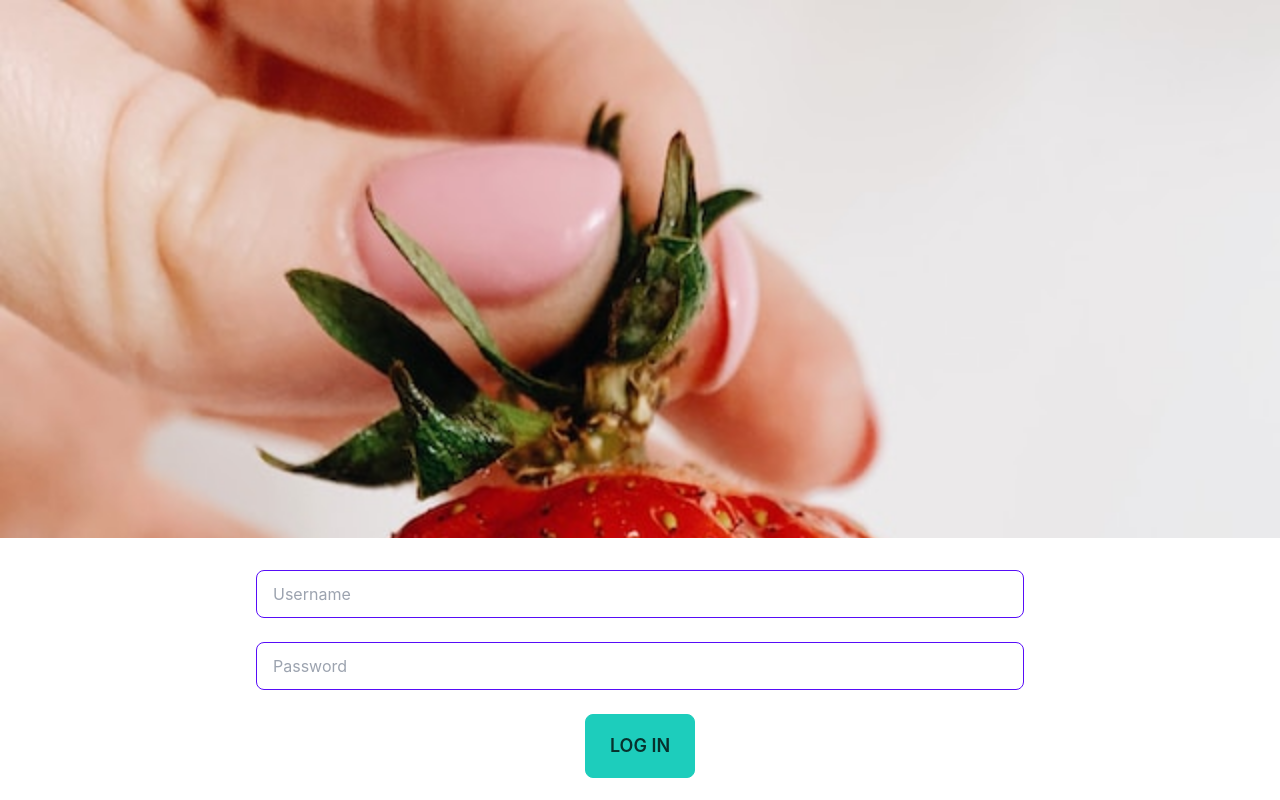
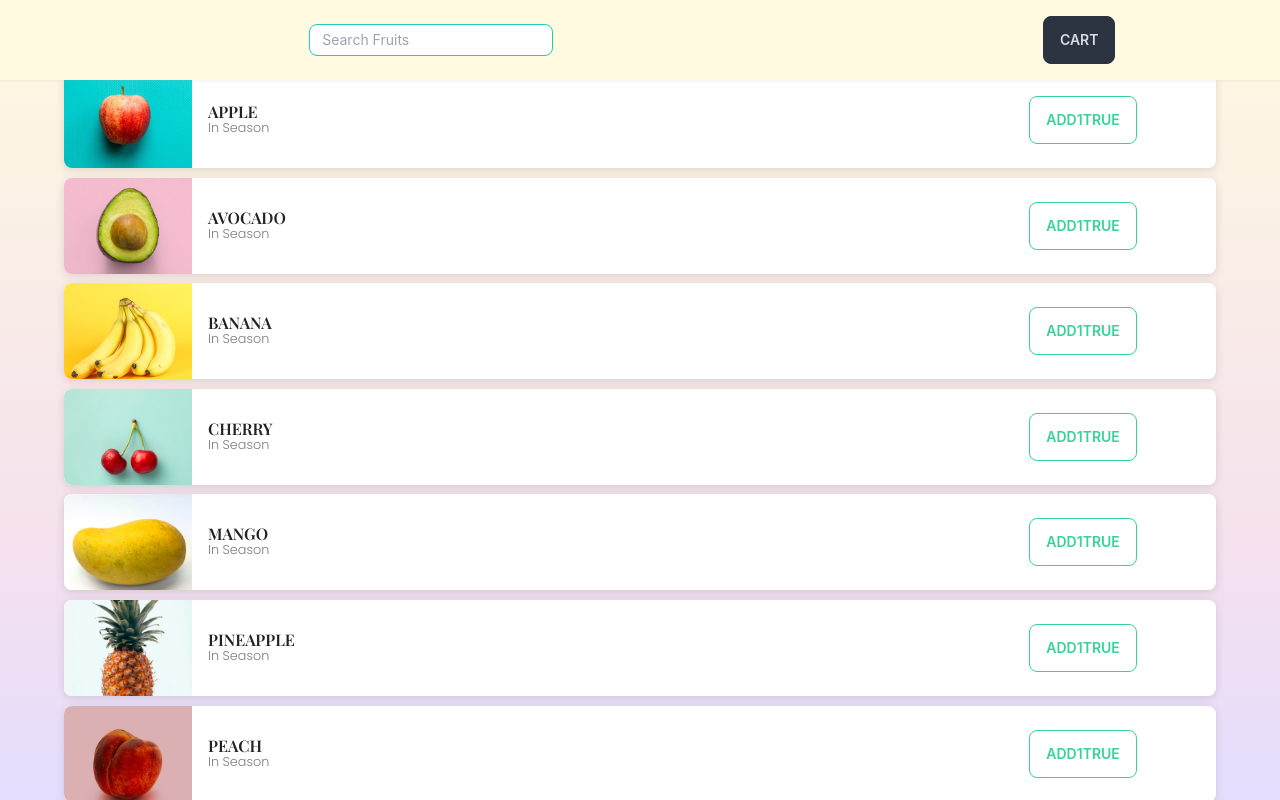
Before and after one commit to kenleeyx/SQ-FTBC13-Project1, a React (Create React App) app: page / in a window 1280 px wide. Both pictures are taken after a click on the button "LOG IN". Shown: the top 800 px of the page. Built offline with nearby package versions, Linux system fonts and the light colour scheme.

Commit message:
localstorage for button still not working. will try sth else

```diff
--- a/src/App.css
+++ b/src/App.css
@@ -51,16 +51,13 @@
   padding: 1em 1em 1em 0px;
 
   background-color: #fffae0;
-
   box-shadow: rgba(170, 170, 170, 0.1) 0px 2px 2px 0px;
 
-  /* border-radius: 0.5rem; */
   .searchbar-alignment {
-    /* padding-left: 3rem; */
-
     justify-content: center;
     width: 70%;
   }
+
   .switchbutton-alignment {
     justify-content: center;
     width: 30%;
--- a/src/App.js
+++ b/src/App.js
@@ -68,23 +68,55 @@ class App extends React.Component {
     });
   };
 
+  // fruit is [ fruitIndex , boolean ]
   addToShoppingList = (fruit) => {
-    console.log("toShoppingList passing down: ", fruit);
+    // console.log("toShoppingList passing down: ", fruit);
     let checkList = this.state.shoppinglist;
 
-    if (checkList.includes(fruit)) {
+    // if the new fruitIndex is an index of a fruit already inside the checklist
+    if (checkList.includes(fruit[0])) {
       // Possibility of adding a popup if already added? or change the button
-      console.log("already the shopping list!");
+      if (fruit[1] === true) {
+        console.log("already in the shopping list!");
+      }
+      if (fruit[1] === false) {
+        // console.log("FALSE BRANCH");
+        // pop the fruit, then set the the new array as the shopping list
+
+        for (let i = 0; i < checkList.length; i++) {
+          if (checkList[i] === fruit[0]) {
+            let temp = checkList.splice(i, 1);
+
+            this.setState({
+              shoppinglist: [...checkList],
+            });
+          }
+        }
+      }
     } else {
       this.setState(
         {
-          shoppinglist: [...this.state.shoppinglist, fruit],
+          shoppinglist: [...this.state.shoppinglist, fruit[0]],
         },
         () => {
-          console.log("addToShoppingList state: ", this.state.shoppinglist);
+          // console.log("addToShoppingList state: ", this.state.shoppinglist);
         }
       );
     }
+
+    // if (checkList.includes(fruit)) {
+    //   // Possibility of adding a popup if already added? or change the button
+    //   console.log("already in the shopping list!");
+    // } else {
+    //   this.setState(
+    //     {
+    //       shoppinglist: [...this.state.shoppinglist, fruit],
+    //     },
+    //     () => {
+    //       console.log("addToShoppingList state: ", this.state.shoppinglist);
+    //     }
+    //   );
+    // }
   };
 
   shoppingListItems = (indexes) => {
--- a/src/Components/FoodCard/FoodCard.js
+++ b/src/Components/FoodCard/FoodCard.js
@@ -8,13 +8,27 @@ export default class FoodCard extends React.Component {
   constructor(props) {
     super(props);
 
+    if (localStorage.getItem(this.props.fruitName) === null) {
+      localStorage.setItem(this.props.fruitName, true);
+
+      this.state = {
+        modalState: false,
+
+        buttonText: "ADD",
+        isClicked: localStorage.getItem(this.props.fruitName),
+      };
+    }
+
     this.state = {
       modalState: false,
 
-      buttonText: "ADD",
-      isClicked: false,
+      buttonText: "ADD1",
+      isClicked: localStorage.getItem(this.props.fruitName),
     };
   }
+
+  // if this.state.isClicked is false -> green button, text: ADD
+  // if this.state.isClicked is true -> red button, text: ADDED
 
   //Function for Child: To toggle the pop-up modal window
   openModal = () => {
@@ -28,25 +42,33 @@ export default class FoodCard extends React.Component {
     // this.props.addItemButton(this.props.fruitIndex);
 
     // PASS PROP TO PARENTS: prop is: [ fruitIndex , boolean]
-    this.props.addItemButton(this.props.fruitIndex);
+    // this.props.addItemButton([this.props.fruitIndex, !this.state.isClicked]);
 
-    console.log("HANDLE", this.state.isClicked);
+    // console.log("HANDLE", this.state.isClicked);
+    localStorage.setItem(this.props.fruitName, !this.state.isClicked);
+
     this.setState(
       {
         isClicked: !this.state.isClicked,
       },
+
       () => {
+        console.log("post, ", this.state.isClicked);
+        this.props.addItemButton([this.props.fruitIndex, this.state.isClicked]);
+
+        // this.props.addItemButton([this.props.fruitIndex, this.state.isClicked]);
+
         // console.log("changed state is: ", this.state.isClicked);
         if (this.state.isClicked === true) {
           // console.log("first branch");'
-          localStorage.setItem(this.props.fruitName, this.state.isClicked);
+          // localStorage.setItem(this.props.fruitName, this.state.isClicked);
 
           this.setState({
             buttonText: "ADDED!",
           });
-        } else if (this.state.isClicked === false) {
+        } else if (localStorage.getItem(this.props.fruitName) === false) {
           // console.log("second branch");
-          localStorage.setItem(this.props.fruitName, this.state.isClicked);
+          // localStorage.setItem(this.props.fruitName, this.state.isClicked);
 
           this.setState({
             buttonText: "ADD",
@@ -54,6 +76,25 @@ export default class FoodCard extends React.Component {
         }
       }
     );
+
+    // this.props.addItemButton([this.props.fruitIndex, this.state.isClicked]);
+
+    // console.log("changed state is: ", this.state.isClicked);
+    // if (this.state.isClicked === true) {
+    //   // console.log("first branch");'
+    //   localStorage.setItem(this.props.fruitName, this.state.isClicked);
+
+    //   this.setState({
+    //     buttonText: "ADDED!",
+    //   });
+    // } else if (this.state.isClicked === false) {
+    //   // console.log("second branch");
+    //   localStorage.setItem(this.props.fruitName, this.state.isClicked);
+
+    //   this.setState({
+    //     buttonText: "ADD",
+    //   });
+    // }
 
     // // if isclicked is true, button text ADDED
     // if (this.state.isClicked === false) {
@@ -70,29 +111,33 @@ export default class FoodCard extends React.Component {
 
     // if isclicked is false, button text is ADD
 
-    console.log("FoodCard handleClick - added index: ", this.props.fruitIndex);
+    // console.log("FoodCard handleClick - added index: ", this.props.fruitIndex);
   };
 
-  componentDidMount = () => {
-    if (localStorage.getItem(this.props.fruitName) != null) {
-      // console.log("First instance of: ", this.props.fruitName);
-      console.log(
-        "initalised old state of: ",
-        localStorage.getItem(this.props.fruitName)
-      );
+  // componentDidMount = () => {
+  //   if (!localStorage.getItem(this.props.fruitName) === null) {
+  //     console.log("NOT an null item of: ", this.props.fruitName);
+  //     console.log(
+  //       "initalised old state of: ",
+  //       localStorage.getItem(this.props.fruitName)
+  //     );
 
-      this.setState(
-        {
-          isClicked: localStorage.getItem(this.props.fruitName),
-        },
-        () => {
-          console.log("the changed state is: ", this.state.isClicked);
-        }
-      );
-    } else {
-      console.log("Else branch");
-    }
-  };
+  //     this.setState(
+  //       {
+  //         isClicked: localStorage.getItem(this.props.fruitName),
+  //       },
+  //       () => {
+  //         console.log("the changed state is: ", this.state.isClicked);
+  //       }
+  //     );
+  //   }
+
+  //   if (localStorage.getItem(this.props.fruitName) === null) {
+  //     this.setState({
+  //       isClicked: false,
+  //     });
+  //   }
+  // };
 
   render() {
     // Locks the scroll for document.body if the this.state.modalState: true
@@ -139,12 +184,14 @@ export default class FoodCard extends React.Component {
             <button
               className={
                 this.state.isClicked === true
-                  ? "btn btn-outline btn-error active:btn-error btn-xs addButton md:btn-md"
+                  ? // localStorage.getItem(this.props.fruitName) === false
+                    "btn btn-outline btn-error active:btn-error btn-xs addButton md:btn-md"
                   : "btn btn-outline btn-success active:btn-accent btn-xs addButton md:btn-md"
               }
               onClick={this.handleClick}
             >
               {this.state.buttonText}
+              {this.state.isClicked}
             </button>
           </div>
         </div>
--- a/src/Pages/LogInPage.js
+++ b/src/Pages/LogInPage.js
@@ -21,11 +21,12 @@ export default class LogInPage extends React.Component {
   };
 
   handleSubmit = () => {
-    if (this.state.username === "shanquan") {
-      this.props.catalogButton();
-    } else {
-      console.log("incorrect username and password");
-    }
+    this.props.catalogButton();
+    // if (this.state.username === "shanquan") {
+    //   this.props.catalogButton();
+    // } else {
+    //   console.log("incorrect username and password");
+    // }
   };
 
   render() {
--- a/src/Pages/ShoppingListPage.js
+++ b/src/Pages/ShoppingListPage.js
@@ -9,11 +9,6 @@ export default class ShoppingListPage extends React.Component {
   }
 
   addedFruitsMenu = this.props.addedItems.map((fruit) => {
-    console.log("SHOPPINGLIST CHECK: ", fruit[0]);
-    console.log("localStorage CHECK: ", localStorage.getItem(fruit[0]));
-
-    if (localStorage.getItem(fruit[0]) == true) {
-      console.log("entered loop for: ", fruit[0]);
     return (
       <FoodCardAdded
         fruitName={fruit[0]}
@@ -22,10 +17,26 @@ export default class ShoppingListPage extends React.Component {
         fruitFeel={fruit[3]}
       />
     );
-    } else {
-      return null;
-    }
   });
+
+  // addedFruitsMenu = this.props.addedItems.map((fruit) => {
+  //   console.log("SHOPPINGLIST CHECK: ", fruit[0]);
+  //   console.log("localStorage CHECK: ", localStorage.getItem(fruit[0]));
+
+  //   if (localStorage.getItem(fruit[0]) == true) {
+  //     console.log("entered loop for: ", fruit[0]);
+  //     return (
+  //       <FoodCardAdded
+  //         fruitName={fruit[0]}
+  //         fruitIndex={fruit[1]}
+  //         fruitVisual={fruit[2]}
+  //         fruitFeel={fruit[3]}
+  //       />
+  //     );
+  //   } else {
+  //     return null;
+  //   }
+  // });
 
   // addedFruitsMenu = this.props.addedItems.map((fruit) => {
   //   return (
```
Lines whose indentation alone changed are shown as unchanged.
